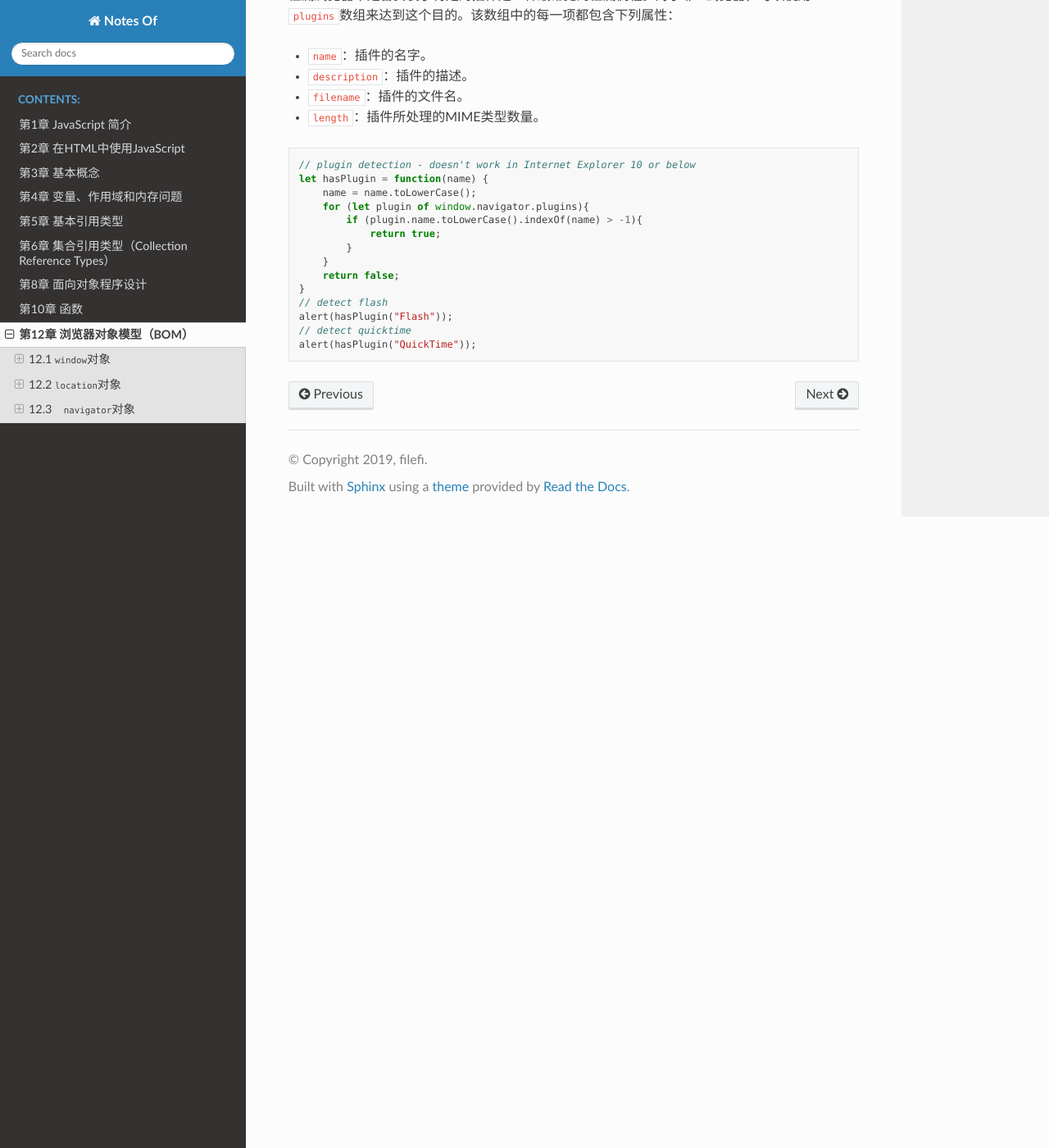
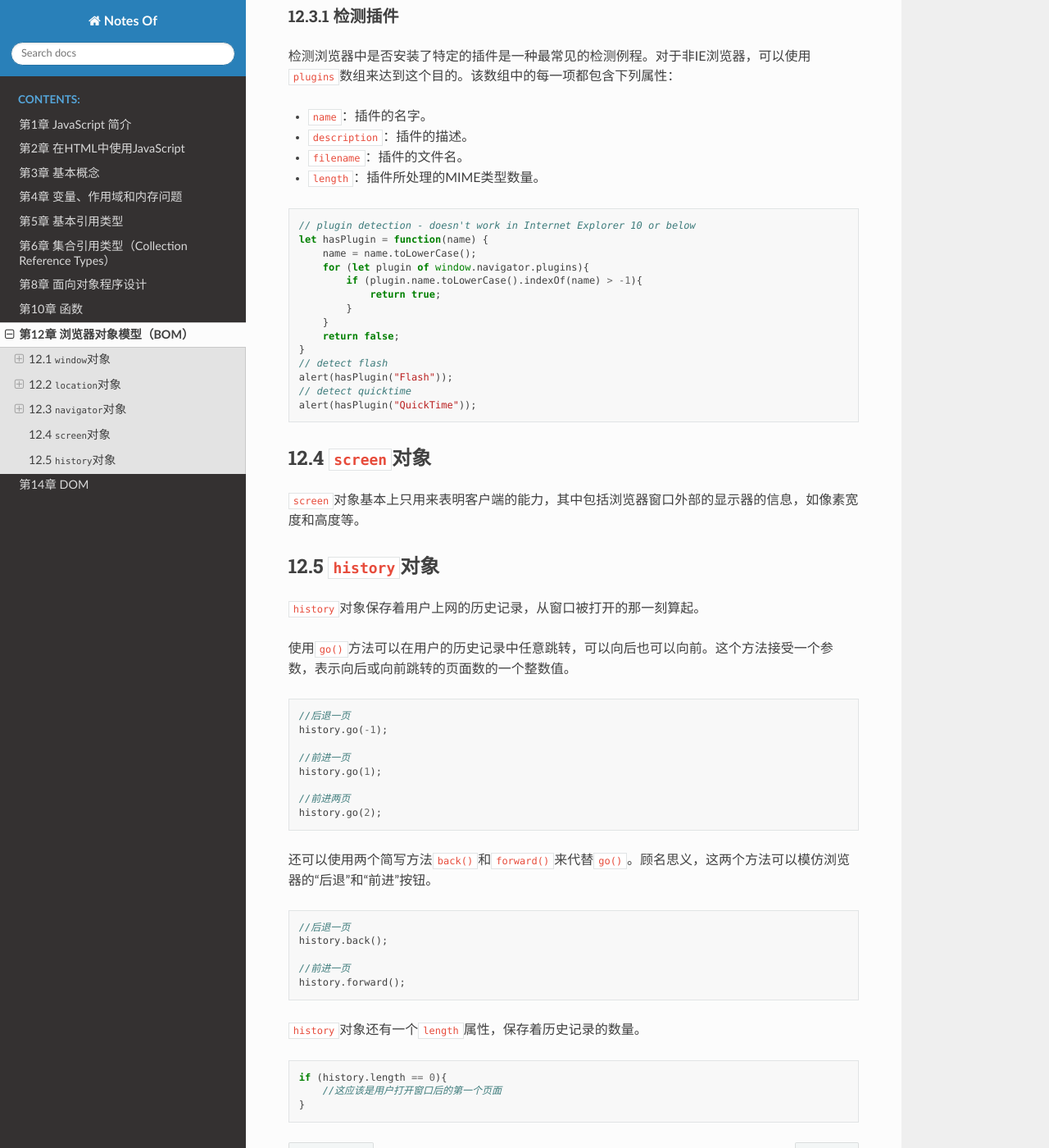
Before and after one commit to filefi/NotesOfProfessional-JavaScript-for-Web-Developers, a Sphinx documentation site: the page built from source/Chapter12-The_Browser_Object_Model.md, in a window 1280 px wide and 1400 px high, scrolled down 11994 px. Shown: the whole window at 82% size. Built offline with Sphinx 7.4.7 and the Read the Docs theme 2.0.0, drawn with Linux system fonts in a browser that asks for light colours; some of the changed text lies outside the part shown.

````diff
--- a/source/Chapter12-The_Browser_Object_Model.md
+++ b/source/Chapter12-The_Browser_Object_Model.md
@@ -506,7 +506,9 @@ location.reload(true);    //重新加载（从服务器重新加载）
 
 
 
-## 12.3　`navigator`对象
+## 12.3 `navigator`对象
+
+`navigator`对象现在已经成为识别客户端浏览器的标准。与其他BOM对象的情况一样，每个浏览器中的`navigator`对象也都有一套自己的属性。
 
 ### 12.3.1 检测插件
 
@@ -533,3 +535,46 @@ alert(hasPlugin("Flash"));
 // detect quicktime
 alert(hasPlugin("QuickTime"));
 ```
+
+
+
+## 12.4 `screen`对象
+
+`screen`对象基本上只用来表明客户端的能力，其中包括浏览器窗口外部的显示器的信息，如像素宽度和高度等。
+
+
+
+## 12.5 `history`对象
+
+`history`对象保存着用户上网的历史记录，从窗口被打开的那一刻算起。
+
+使用`go()`方法可以在用户的历史记录中任意跳转，可以向后也可以向前。这个方法接受一个参数，表示向后或向前跳转的页面数的一个整数值。
+
+```js
+//后退一页
+history.go(-1);
+
+//前进一页
+history.go(1);
+
+//前进两页
+history.go(2);
+```
+
+还可以使用两个简写方法`back()`和`forward()`来代替`go()`。顾名思义，这两个方法可以模仿浏览器的“后退”和“前进”按钮。
+
+```js
+//后退一页
+history.back();
+
+//前进一页
+history.forward();
+```
+
+`history`对象还有一个`length`属性，保存着历史记录的数量。
+
+```js
+if (history.length == 0){
+    //这应该是用户打开窗口后的第一个页面
+}
+```
````
Also changed, not shown: source/Chapter14-The_Document_Object_Model..md (+63 -0 lines), source/_static/images/Chapter14-The_Document_Object_Model..assets/13.d10z.02.png (added).
